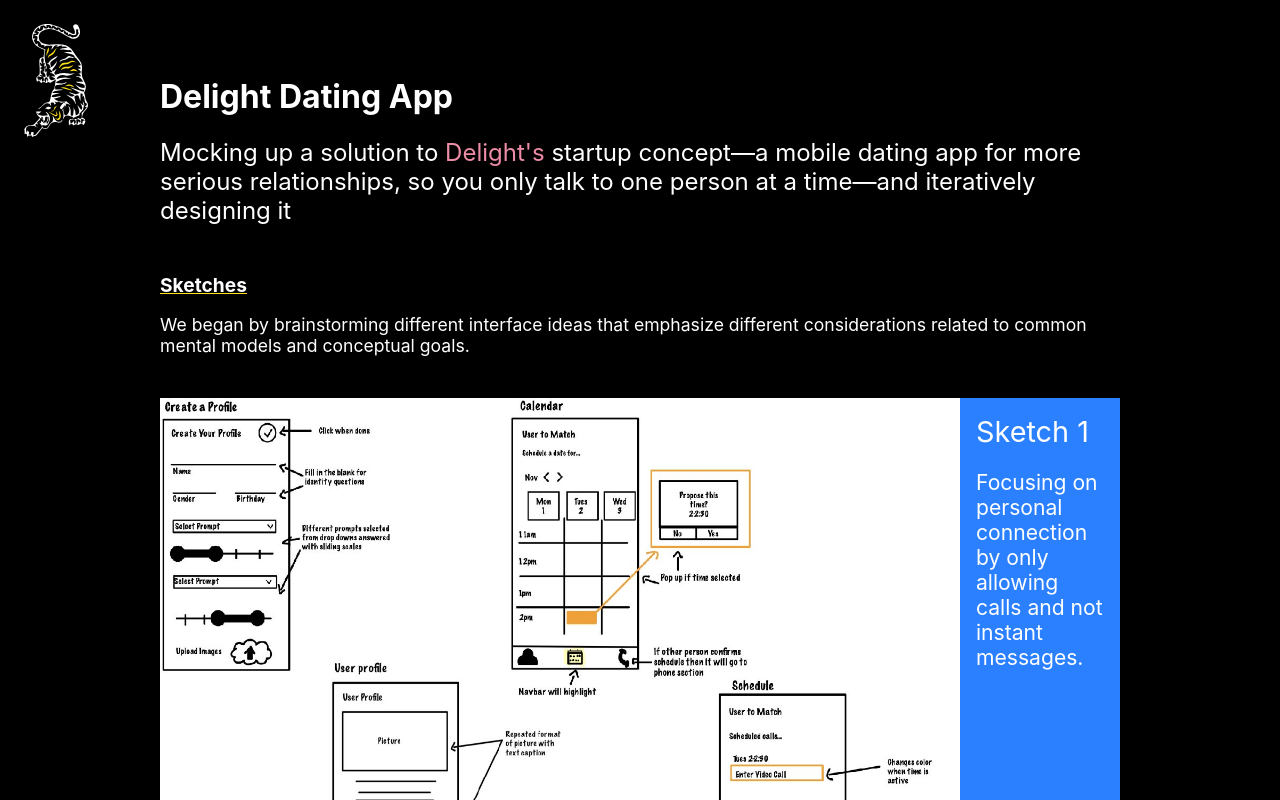
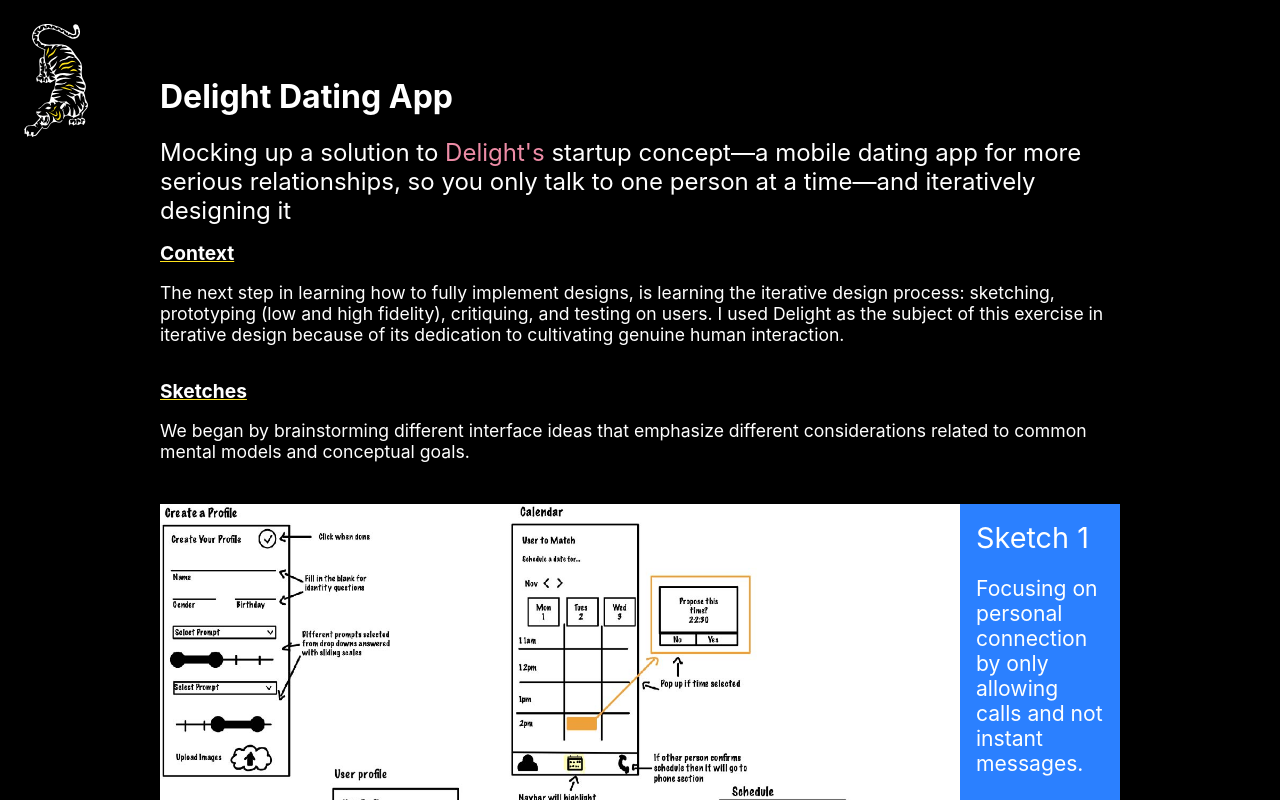
Before and after one commit to upsettiger123/final-portfolio, a React (Create React App) app: page /#/delight in a window 1280 px wide. Shown: the top 800 px of the page. Built offline with nearby package versions, Linux system fonts and the light colour scheme.

Commit message:
adding context to each project

```diff
--- a/src/Page.css
+++ b/src/Page.css
@@ -29,7 +29,7 @@
 }
 
 .section {
-    padding-top: 3rem;
+    padding-top: 1rem;
 }
 
 .page-title {
--- a/src/assets/project-data.json
+++ b/src/assets/project-data.json
@@ -3,7 +3,7 @@
     "name": "1. Developing The Tools To Represent Users",
     "descr": "Personas & Storyboarding: investigating how users interact with communal kitchen stoves as an exercise into developing personas and storyboards.",
     "url": 7.99,
-    "img": "images/p_and_s.svg",
+    "img": "images/p_and_s.png",
     "id": "personas"
   },
   {
--- a/src/components/Delight.js
+++ b/src/components/Delight.js
@@ -55,6 +55,10 @@
             <div className="page-content">
                 <h1 className="page-title">Delight Dating App</h1>
                 <h2>Mocking up a solution to <a href="https://www.delightapp.co/" target="_blank">Delight's</a> startup concept&mdash;a mobile dating app for more serious relationships, so you only talk to one person at a time&mdash;and iteratively designing it</h2>
+                <div className="section">
+                    <h3>Context</h3>
+                    <p>The next step in learning how to fully implement designs, is learning the iterative design process: sketching, prototyping (low and high fidelity), critiquing, and testing on users. I used Delight as the subject of this exercise in iterative design because of its dedication to cultivating genuine human interaction.</p>
+                </div>
                 <div className="section">
                     <h3>Sketches</h3>
                     <p>We began by brainstorming different interface ideas that emphasize different considerations related to common mental models and conceptual goals.</p>
--- a/src/components/Hack.js
+++ b/src/components/Hack.js
@@ -26,8 +26,9 @@
                 <h2>Creating a virtual home to gather and host information for a hackathon over the Covid-19 pandemic</h2>
                 <div className="section">
                     <h3>Context</h3>
-                    <p>Problem: Over the pandemic, it was difficult to plan large virtual gatherings that actually felt engaging and like a gathering, but Brown's full stack club had desires to host their first ever hackathon.</p>
-                    <p>Solution: Recreate an actual place of gathering using 3D modeling and interaction. Create a novel experience that people will actually like to interact with and make their hackathon experience memorable while still acknowledging the fact that everyone had to stay at home.</p>
+                    <p>Finally, I felt confident I could create technology that understood its users and context to create engaging, useful UI. This is what I chose for my first attempt.</p>
+                    <p><b>Problem:</b> Over the pandemic, it was difficult to plan large virtual gatherings that actually felt engaging and like a gathering, but Brown's full stack club had desires to host their first ever hackathon.</p>
+                    <p><b>Solution:</b> Recreate an actual place of gathering using 3D modeling and interaction. Create a novel experience that people will actually like to interact with and make their hackathon experience memorable while still acknowledging the fact that everyone had to stay at home.</p>
                     <p>With my co-tech lead, we coded all the user interaction with models that a design team created. Here I will explain my contributions to the project.</p>
                 </div>
                 <div className="section">
@@ -37,7 +38,7 @@
                 </div>
                 <div className="section">
                     <h3 style={{marginBottom:"1rem"}}>User Interactability</h3>
-                    <h4>Hovering & Clicking:</h4>
+                    <h4><b>Hovering & Clicking:</b></h4>
                     <ImgSeq imgs={[hack2, hack3]}></ImgSeq>
                     <p>The user is essentially a camera that can interact with the scene. Any object they can interact with will highlight on hover, indicating that they are clickable.
                         <br/><br/>
@@ -49,6 +50,7 @@
                         </ul>
                 </div>
                 <div className="section">
+                    <p>Here were the guiding UI principles in my decision making:</p>
                     <div className="highlight-content">
                         <p className="subtitle">Mental Models</p>
                         <ul>
--- a/src/components/Hike.js
+++ b/src/components/Hike.js
@@ -19,7 +19,11 @@
             </div>
             <div className="page-content">
                 <h1 className="page-title">Hiking To-Do List</h1>
-                <h2>Creating a <a href="https://upsettiger123.github.io/development/">hiking to do list</a> with trails well known within driving distance from Brown's campus using an app that tracks states</h2>
+                <h2>Creating a <a href="https://upsettiger123.github.io/development/">hiking to do list</a> with well known trails within driving distance from Brown's campus that tracks what trails users' have completed</h2>
+                <div className="section">
+                    <h3>Context</h3>
+                    <p>You can't implement a website design without first learning the development process. To tackle this next step, I created and deployed a react app frontend with content inspired by a favorite activity of a group of my friends and I. I think an extended version of this would be something we'd love to use to explore on the weekends together.</p>
+                </div>
                 <div className="section">
                     <h3>Goal and Value of the Application</h3>
                     <p>The goal of this application is to serve as the user's to do list of hikes. The value for users is that this application can keep track of which hikes users have completed and how many miles they have already hiked. The filtering and sorting would be useful to view what hikes users want to complete and determine their next hike given different user preferences.</p>
--- a/src/components/Home.js
+++ b/src/components/Home.js
@@ -20,7 +20,7 @@
             </div>
             <div className="home">
                 <h1 className="intro">
-                Hi - I'm Upset Tiger, a designer interested in the social aspect of technology. I wanted to explore ways to humanize users and UX and make designs that enrich people's lives rather than distract from them. Follow along on my journey through these 4 projects!
+                Hi - I'm Upset Tiger, a designer interested in the social aspect of technology. I wanted to explore ways to humanize users and UX and make/implement designs that enrich people's lives rather than distract from them. Follow along on my journey through these 4 projects!
                 </h1>
                 {props.projectData.map((item, index) => (
                     <div className="tile-group">
--- a/src/components/Personas.js
+++ b/src/components/Personas.js
@@ -51,7 +51,11 @@
             </div>
             <div className="page-content">
             <h1 className="page-title">Personas & Storyboarding</h1>
-            <h2>Investigating how users interact with communal kitchen stoves</h2>
+            <h2>Practicing creating personas and storyboards by analyzing interactions with a communal stove</h2>
+            <div className="section">
+                <h3>Context</h3>
+                <p>The most important part of design is understanding who you are designing for. The industry standard for doing this is by developing personas for users and storyboard scenarios for design uses. In order to start understanding users better, I practiced these techniques with a household interface.</p>
+            </div>
             <div className="section">
                 <h3>Preparation</h3>
                 <p>In order to better understand how users view, understand, and use the kitchen stove interface, I observed three users in action. Beforehand, I sketched out the key components of the interface for my understanding.</p>
```
